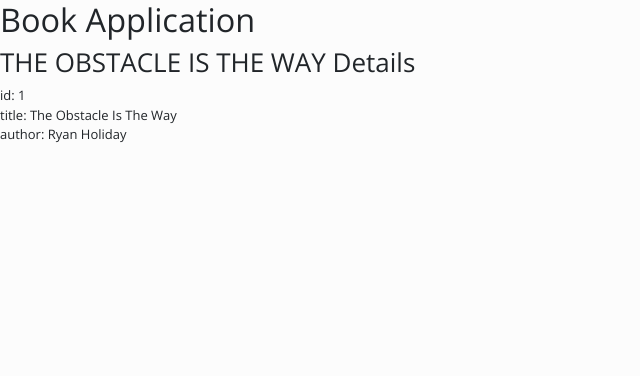
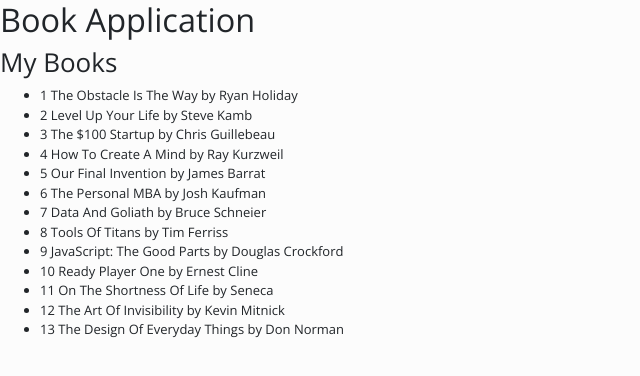
Before and after one commit to hkoskinen/book-app, an Angular app: page / in a window 1280 px wide. Shown: the top 376 px of the page, without its empty margins (0-640 px from the left). Built offline with nearby package versions, Linux system fonts and the light colour scheme.

Commit message:
Add bunch of mock book data

```diff
--- a/src/app/books/books.component.html
+++ b/src/app/books/books.component.html
@@ -1,4 +1,7 @@
-<h2>{{ book.title | uppercase }} Details</h2>
-<div><span>id: </span>{{ book.id }}</div>
-<div><span>title: </span>{{ book.title }}</div>
-<div><span>author: </span>{{ book.author }}</div>
+<h2>My Books</h2>
+<ul>
+  <li *ngFor="let book of books">
+    <span>{{book.id}}</span>
+    {{book.title}} by {{book.author}}
+  </li>
+</ul>
--- a/src/app/books/books.component.ts
+++ b/src/app/books/books.component.ts
@@ -1,5 +1,6 @@
 import { Component, OnInit } from '@angular/core';
 import { Book } from '../book';
+import { BOOKS } from '../mock-books';
 
 @Component({
   selector: 'bok-books',
@@ -8,11 +9,7 @@
 })
 export class BooksComponent implements OnInit {
 
-  book: Book = {
-    id: 1,
-    title: 'The Obstacle Is The Way',
-    author: 'Ryan Holiday',
-  };
+  books = BOOKS;
 
   constructor() { }
 
--- /dev/null
+++ b/src/app/mock-books.ts
@@ -0,0 +1,17 @@
+import { Book } from './book';
+
+export const BOOKS: Book[] = [
+  { id: 1, title: 'The Obstacle Is The Way', author: 'Ryan Holiday' },
+  { id: 2, title: 'Level Up Your Life', author: 'Steve Kamb' },
+  { id: 3, title: 'The $100 Startup', author: 'Chris Guillebeau' },
+  { id: 4, title: 'How To Create A Mind', author: 'Ray Kurzweil' },
+  { id: 5, title: 'Our Final Invention', author: 'James Barrat' },
+  { id: 6, title: 'The Personal MBA', author: 'Josh Kaufman' },
+  { id: 7, title: 'Data And Goliath', author: 'Bruce Schneier' },
+  { id: 8, title: 'Tools Of Titans', author: 'Tim Ferriss' },
+  { id: 9, title: 'JavaScript: The Good Parts', author: 'Douglas Crockford' },
+  { id: 10, title: 'Ready Player One', author: 'Ernest Cline' },
+  { id: 11, title: 'On The Shortness Of Life', author: 'Seneca' },
+  { id: 12, title: 'The Art Of Invisibility', author: 'Kevin Mitnick' },
+  { id: 13, title: 'The Design Of Everyday Things', author: 'Don Norman' }
+];
```
